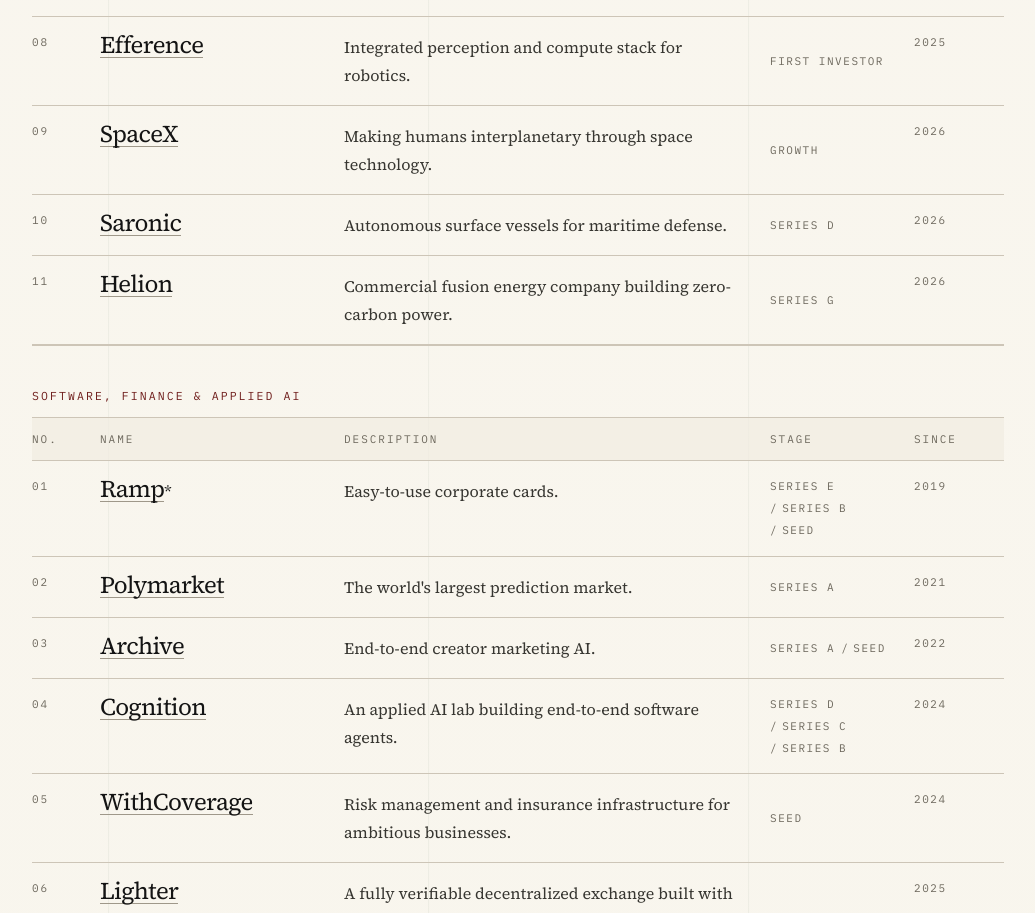
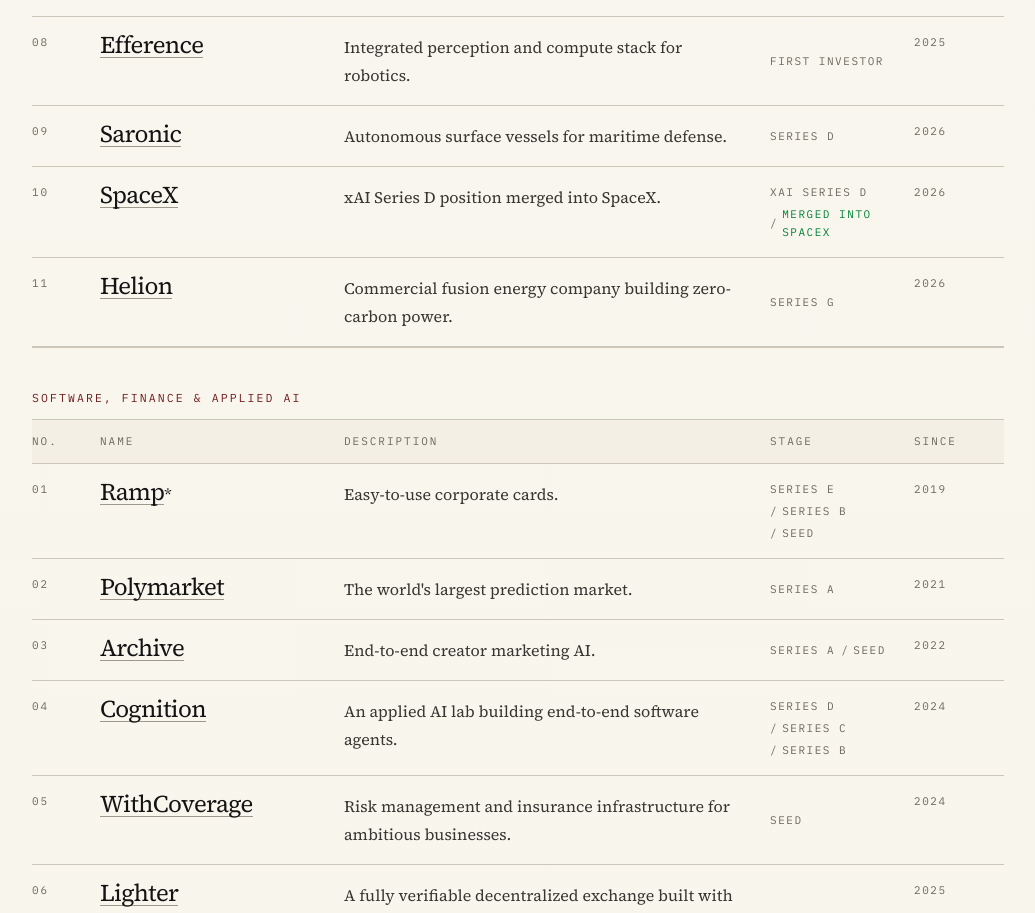
Before and after one commit to geoffreywoo/anti-fund, a Next.js app: page / in a window 1280 px wide. Shown: the part 6242-7155 px from the top of the page, without its empty margins (212-1247 px from the left). Built offline with nearby package versions, Linux system fonts and the light colour scheme.

Commit message:
Remove background grid and update SpaceX label

```diff
--- a/app/globals.css
+++ b/app/globals.css
@@ -24,12 +24,7 @@
 }
 
 body {
-  background:
-    linear-gradient(90deg, rgba(49, 83, 61, 0.055) 0 1px, transparent 1px 25%),
-    linear-gradient(180deg, rgba(250, 248, 241, 1) 0%, rgba(247, 243, 234, 1) 100%);
-  background-size:
-    min(24rem, 25vw) 100%,
-    100% 100%;
+  background: linear-gradient(180deg, rgba(250, 248, 241, 1) 0%, rgba(247, 243, 234, 1) 100%);
   color: var(--color-ink);
   font-family: var(--font-body);
   -webkit-font-smoothing: antialiased;
--- a/components/Portfolio.tsx
+++ b/components/Portfolio.tsx
@@ -59,8 +59,8 @@
   {
     name: "SpaceX",
     url: "https://www.spacex.com/",
-    description: "Making humans interplanetary through space technology.",
-    stage: "Growth",
+    description: "xAI Series D position merged into SpaceX.",
+    stage: "xAI Series D / Merged into SpaceX",
     partnered: "2026",
   },
   {
@@ -419,24 +419,28 @@
     return 600;
   }
 
-  if (normalized === "series e") {
+  if (normalized.includes("series e")) {
     return 500;
   }
 
-  if (normalized === "series d") {
+  if (normalized.includes("series d")) {
     return 450;
   }
 
-  if (normalized === "series c") {
+  if (normalized.includes("series c")) {
     return 425;
   }
 
-  if (normalized === "series b") {
+  if (normalized.includes("series b")) {
     return 400;
   }
 
-  if (normalized === "series a") {
+  if (normalized.includes("series a")) {
     return 300;
+  }
+
+  if (normalized.includes("merged")) {
+    return 275;
   }
 
   if (normalized === "seed+") {
@@ -510,7 +514,8 @@
         const isLiquidityEvent =
           stageKey === "ipo" ||
           stageKey === "exit" ||
-          part.toLowerCase().includes("exit");
+          part.toLowerCase().includes("exit") ||
+          part.toLowerCase().includes("merged");
 
         return (
           <span
```
Also changed, not shown: 1 other file (tests, documents, lock files or other folders).
